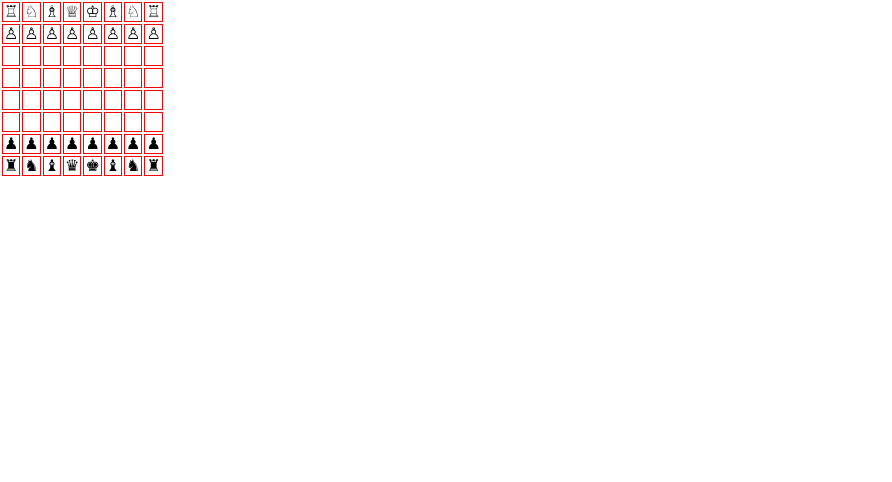
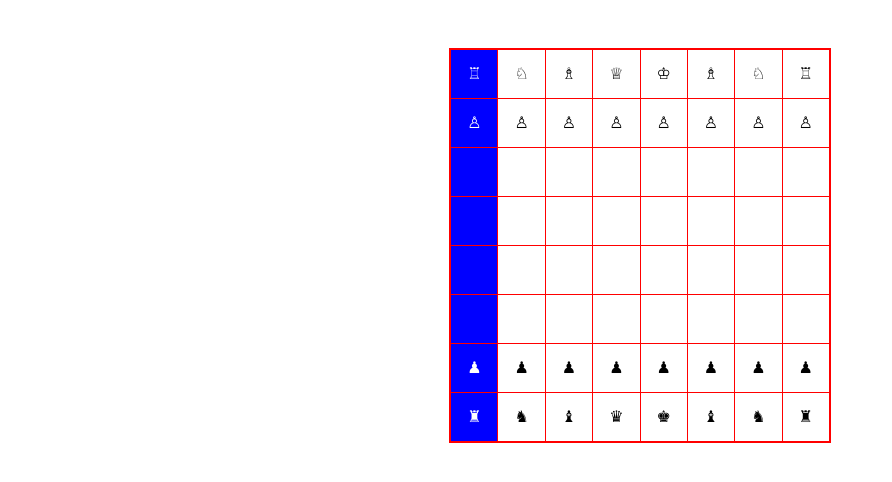
Before and after one commit to GarrettAnderson/chess-game, a website: page public/index.html in a window 1280 px wide. Shown: the whole page, without its empty margins (0-892 px from the left). Drawn offline with Linux system fonts and the light colour scheme.

Commit message:
working on getting the checkerboard with css

```diff
--- a/public/screen.css
+++ b/public/screen.css
@@ -11,10 +11,27 @@ body {
   min-height: 100%;
 }
 
+table {
+    display: flex;
+    justify-content: center;
+    margin-top: 3rem;
+    border-collapse: collapse;
+}
+
 tbody {
    border: 1px solid red;
 }
 
 td {
   border: 1px solid red;
+  padding: 1rem;
 }
+
+td:nth-child(1){
+    background:blue;
+    color: white;
+}
+/* td:nth-child(4n+3){
+    background:blue;
+    color: white;
+} */
```
